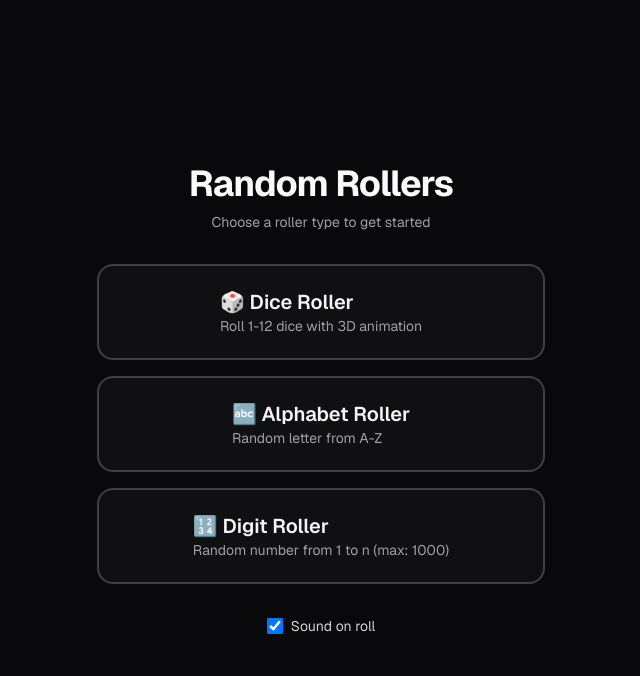
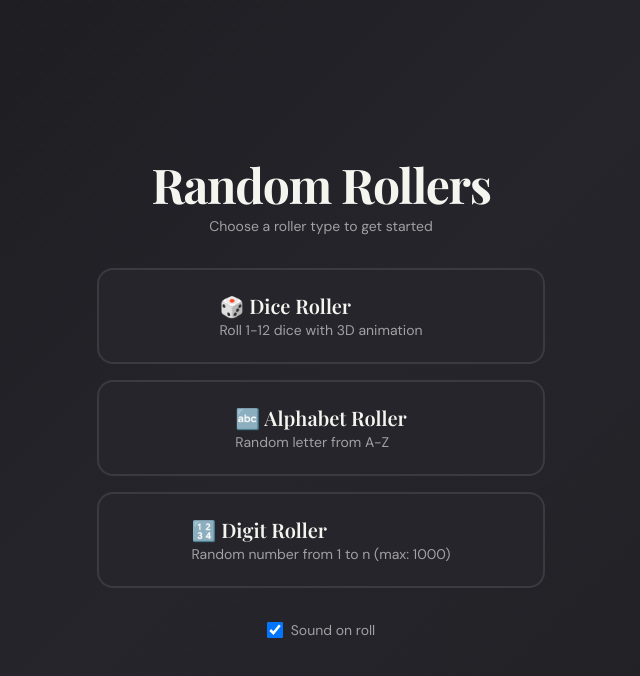
Before and after one commit to mail2robbins/diceroller, a Next.js app: page / in a window 1280 px wide. Shown: the top 676 px of the page, without its empty margins (319-959 px from the left). Built offline with nearby package versions, Linux system fonts and the light colour scheme.

Commit message:
feat: add color scheme

```diff
--- a/app/globals.css
+++ b/app/globals.css
@@ -1,23 +1,69 @@
 @import "tailwindcss";
 
 :root {
-  --background: #09090b;
-  --foreground: #fafafa;
-  --surface: #18181b;
-  --accent: #f59e0b;
+  /* Color Palette - Earth tones with warm accent */
+  --color-primary: #1a1a1f;
+  --color-primary-light: #25252b;
+  --color-primary-dark: #121215;
+  --color-accent: #ff6b4a;
+  --color-accent-hover: #ff8566;
+  --color-accent-subtle: rgba(255, 107, 74, 0.15);
+  --color-text-primary: #f5f5f0;
+  --color-text-secondary: #a0a0a5;
+  --color-text-muted: #6b6b70;
+  --color-border: #3a3a40;
+  --color-border-light: #4a4a50;
+  --color-surface: #25252b;
+  --color-surface-hover: #2f2f35;
+  --color-success: #4ade80;
+  --color-warning: #fbbf24;
+  --color-error: #f87171;
+
+  /* Gradient backgrounds */
+  --gradient-primary: linear-gradient(135deg, #1a1a1f 0%, #25252b 50%, #1f1f24 100%);
+  --gradient-surface: linear-gradient(180deg, #25252b 0%, #1f1f24 100%);
+  --gradient-accent: linear-gradient(135deg, #ff6b4a 0%, #ff8566 100%);
+  --gradient-subtle: linear-gradient(45deg, rgba(255, 107, 74, 0.08) 0%, rgba(255, 107, 74, 0.02) 100%);
+
+  /* Pattern backgrounds */
+  --pattern-dots: radial-gradient(circle at 1px 1px, rgba(255, 107, 74, 0.03) 1px, transparent 0);
+  --pattern-grid: linear-gradient(rgba(255, 107, 74, 0.02) 1px, transparent 1px),
+    linear-gradient(90deg, rgba(255, 107, 74, 0.02) 1px, transparent 1px);
 }
 
 @theme inline {
-  --color-background: var(--background);
-  --color-foreground: var(--foreground);
-  --font-sans: var(--font-geist-sans);
-  --font-mono: var(--font-geist-mono);
+  --color-background: var(--color-primary);
+  --color-foreground: var(--color-text-primary);
+  --font-display: var(--font-display);
+  --font-body: var(--font-body);
 }
 
 body {
-  background: var(--background);
-  color: var(--foreground);
-  font-family: var(--font-geist-sans), system-ui, sans-serif;
+  background: var(--gradient-primary);
+  color: var(--color-text-primary);
+  font-family: var(--font-body), system-ui, sans-serif;
+  min-height: 100vh;
+  position: relative;
+}
+
+/* Add subtle geometric pattern overlay */
+body::before {
+  content: "";
+  position: fixed;
+  top: 0;
+  left: 0;
+  right: 0;
+  bottom: 0;
+  background: var(--pattern-dots);
+  background-size: 24px 24px;
+  pointer-events: none;
+  z-index: 0;
+}
+
+/* Ensure content sits above pattern */
+body > * {
+  position: relative;
+  z-index: 1;
 }
 
 .backface-hidden {
--- a/app/layout.tsx
+++ b/app/layout.tsx
@@ -1,15 +1,17 @@
 import type { Metadata, Viewport } from "next";
-import { Geist, Geist_Mono } from "next/font/google";
+import { Playfair_Display, DM_Sans } from "next/font/google";
 import "./globals.css";
 
-const geistSans = Geist({
-  variable: "--font-geist-sans",
+const playfairDisplay = Playfair_Display({
+  variable: "--font-display",
   subsets: ["latin"],
+  weight: ["400", "600", "700"],
 });
 
-const geistMono = Geist_Mono({
-  variable: "--font-geist-mono",
+const dmSans = DM_Sans({
+  variable: "--font-body",
   subsets: ["latin"],
+  weight: ["400", "500", "600"],
 });
 
 export const metadata: Metadata = {
@@ -28,14 +30,14 @@ export const metadata: Metadata = {
 };
 
 export const viewport: Viewport = {
-  themeColor: "#f59e0b",
+  themeColor: "#ff6b4a",
 };
 
 export default function RootLayout({ children }: LayoutProps<"/">) {
   return (
     <html
       lang="en"
-      className={`${geistSans.variable} ${geistMono.variable} h-full antialiased`}
+      className={`${playfairDisplay.variable} ${dmSans.variable} h-full antialiased`}
     >
       <body className="min-h-full flex flex-col bg-zinc-950 text-zinc-50">
         {children}
--- a/components/DiceRoller.tsx
+++ b/components/DiceRoller.tsx
@@ -45,22 +45,22 @@ export function DiceRoller() {
       <div className="flex min-h-[100dvh] w-full flex-col items-center justify-center px-4 py-10 sm:px-6">
         <div className="flex w-full max-w-md flex-col gap-8">
           <header className="space-y-2 text-center">
-            <h1 className="text-3xl font-bold tracking-tight text-zinc-50 sm:text-4xl">
+            <h1 className="text-4xl font-bold tracking-tight text-[var(--color-text-primary)] sm:text-5xl font-display">
               Dice Roller
             </h1>
-            <p className="text-sm text-zinc-400">
+            <p className="text-sm text-[var(--color-text-secondary)]">
               Choose how many dice you want, then roll in fullscreen.
             </p>
           </header>
 
           <DiceCountSelector value={diceCount} onChange={setDiceCount} />
 
-          <label className="flex cursor-pointer items-center justify-center gap-2 text-sm text-zinc-300">
+          <label className="flex cursor-pointer items-center justify-center gap-2 text-sm text-[var(--color-text-secondary)]">
             <input
               type="checkbox"
               checked={soundEnabled}
               onChange={(e) => setSoundEnabled(e.target.checked)}
-              className="h-4 w-4 rounded border-zinc-600 bg-zinc-800 text-amber-500 focus-visible:outline focus-visible:outline-2 focus-visible:outline-offset-2 focus-visible:outline-amber-400"
+              className="h-4 w-4 rounded border-[var(--color-border)] bg-[var(--color-surface)] text-[var(--color-accent)] focus-visible:outline focus-visible:outline-2 focus-visible:outline-offset-2 focus-visible:outline-[var(--color-accent)]"
             />
             Sound on roll
           </label>
@@ -68,7 +68,7 @@ export function DiceRoller() {
           <button
             type="button"
             onClick={() => setInSession(true)}
-            className="h-14 w-full rounded-2xl bg-gradient-to-r from-amber-500 to-orange-600 text-lg font-semibold text-zinc-950 shadow-lg shadow-amber-900/30 transition hover:from-amber-400 hover:to-orange-500 focus-visible:outline focus-visible:outline-2 focus-visible:outline-offset-2 focus-visible:outline-amber-300"
+            className="h-14 w-full rounded-2xl bg-[var(--gradient-accent)] text-lg font-semibold text-[var(--color-primary-dark)] shadow-lg shadow-[var(--color-accent)]/20 transition hover:opacity-90 focus-visible:outline focus-visible:outline-2 focus-visible:outline-offset-2 focus-visible:outline-[var(--color-accent)] font-display"
           >
             Start rolling
           </button>
@@ -76,7 +76,7 @@ export function DiceRoller() {
           <button
             type="button"
             onClick={() => setMode("home")}
-            className="h-12 w-full rounded-xl border-2 border-zinc-700 bg-zinc-900 text-base font-medium text-zinc-300 transition hover:bg-zinc-800 focus-visible:outline focus-visible:outline-2 focus-visible:outline-offset-2 focus-visible:outline-amber-400"
+            className="h-12 w-full rounded-xl border-2 border-[var(--color-border)] bg-[var(--color-surface)] text-base font-medium text-[var(--color-text-secondary)] transition hover:bg-[var(--color-surface-hover)] focus-visible:outline focus-visible:outline-2 focus-visible:outline-offset-2 focus-visible:outline-[var(--color-accent)]"
           >
             ← Back to menu
           </button>
@@ -89,10 +89,10 @@ export function DiceRoller() {
     <div className="flex min-h-[100dvh] w-full flex-col items-center justify-center px-4 py-10 sm:px-6">
       <div className="flex w-full max-w-md flex-col gap-8">
         <header className="space-y-2 text-center">
-          <h1 className="text-3xl font-bold tracking-tight text-zinc-50 sm:text-4xl">
+          <h1 className="text-4xl font-bold tracking-tight text-[var(--color-text-primary)] sm:text-5xl font-display">
             Random Rollers
           </h1>
-          <p className="text-sm text-zinc-400">
+          <p className="text-sm text-[var(--color-text-secondary)]">
             Choose a roller type to get started
           </p>
         </header>
@@ -101,43 +101,43 @@ export function DiceRoller() {
           <button
             type="button"
             onClick={() => setMode("dice")}
-            className="flex h-24 items-center justify-center rounded-2xl border-2 border-zinc-700 bg-zinc-900/50 px-6 text-left transition hover:border-amber-500 hover:bg-zinc-800 focus-visible:outline focus-visible:outline-2 focus-visible:outline-offset-2 focus-visible:outline-amber-400"
+            className="flex h-24 items-center justify-center rounded-2xl border-2 border-[var(--color-border)] bg-[var(--color-surface)] px-6 text-left transition hover:border-[var(--color-accent)] hover:bg-[var(--color-surface-hover)] focus-visible:outline focus-visible:outline-2 focus-visible:outline-offset-2 focus-visible:outline-[var(--color-accent)]"
           >
             <div>
-              <h2 className="text-xl font-semibold text-zinc-100">🎲 Dice Roller</h2>
-              <p className="text-sm text-zinc-400">Roll 1-12 dice with 3D animation</p>
+              <h2 className="text-xl font-semibold text-[var(--color-text-primary)] font-display">🎲 Dice Roller</h2>
+              <p className="text-sm text-[var(--color-text-secondary)]">Roll 1-12 dice with 3D animation</p>
             </div>
           </button>
 
           <button
             type="button"
             onClick={() => setMode("alphabet")}
-            className="flex h-24 items-center justify-center rounded-2xl border-2 border-zinc-700 bg-zinc-900/50 px-6 text-left transition hover:border-amber-500 hover:bg-zinc-800 focus-visible:outline focus-visible:outline-2 focus-visible:outline-offset-2 focus-visible:outline-amber-400"
+            className="flex h-24 items-center justify-center rounded-2xl border-2 border-[var(--color-border)] bg-[var(--color-surface)] px-6 text-left transition hover:border-[var(--color-accent)] hover:bg-[var(--color-surface-hover)] focus-visible:outline focus-visible:outline-2 focus-visible:outline-offset-2 focus-visible:outline-[var(--color-accent)]"
           >
             <div>
-              <h2 className="text-xl font-semibold text-zinc-100">🔤 Alphabet Roller</h2>
-              <p className="text-sm text-zinc-400">Random letter from A-Z</p>
+              <h2 className="text-xl font-semibold text-[var(--color-text-primary)] font-display">🔤 Alphabet Roller</h2>
+              <p className="text-sm text-[var(--color-text-secondary)]">Random letter from A-Z</p>
             </div>
           </button>
 
           <button
             type="button"
             onClick={() => setMode("digit")}
-            className="flex h-24 items-center justify-center rounded-2xl border-2 border-zinc-700 bg-zinc-900/50 px-6 text-left transition hover:border-amber-500 hover:bg-zinc-800 focus-visible:outline focus-visible:outline-2 focus-visible:outline-offset-2 focus-visible:outline-amber-400"
+            className="flex h-24 items-center justify-center rounded-2xl border-2 border-[var(--color-border)] bg-[var(--color-surface)] px-6 text-left transition hover:border-[var(--color-accent)] hover:bg-[var(--color-surface-hover)] focus-visible:outline focus-visible:outline-2 focus-visible:outline-offset-2 focus-visible:outline-[var(--color-accent)]"
           >
             <div>
-              <h2 className="text-xl font-semibold text-zinc-100">🔢 Digit Roller</h2>
-              <p className="text-sm text-zinc-400">Random number from 1 to n (max: 1000)</p>
+              <h2 className="text-xl font-semibold text-[var(--color-text-primary)] font-display">🔢 Digit Roller</h2>
+              <p className="text-sm text-[var(--color-text-secondary)]">Random number from 1 to n (max: 1000)</p>
             </div>
           </button>
         </div>
 
-        <label className="flex cursor-pointer items-center justify-center gap-2 text-sm text-zinc-300">
+        <label className="flex cursor-pointer items-center justify-center gap-2 text-sm text-[var(--color-text-secondary)]">
           <input
             type="checkbox"
             checked={soundEnabled}
             onChange={(e) => setSoundEnabled(e.target.checked)}
-            className="h-4 w-4 rounded border-zinc-600 bg-zinc-800 text-amber-500 focus-visible:outline focus-visible:outline-2 focus-visible:outline-offset-2 focus-visible:outline-amber-400"
+            className="h-4 w-4 rounded border-[var(--color-border)] bg-[var(--color-surface)] text-[var(--color-accent)] focus-visible:outline focus-visible:outline-2 focus-visible:outline-offset-2 focus-visible:outline-[var(--color-accent)]"
           />
           Sound on roll
         </label>
--- a/components/DiePips.tsx
+++ b/components/DiePips.tsx
@@ -54,7 +54,7 @@ export function DiePips({ value, className = "" }: DiePipsProps) {
         return (
           <span
             key={cell}
-            className={`m-auto rounded-full bg-red-500 shadow-inner ${
+            className={`m-auto rounded-full bg-[var(--color-accent)] shadow-inner ${
               show ? "h-[65%] w-[65%] opacity-100" : "h-0 w-0 opacity-0"
             }`}
           />
```
Also changed, not shown: components/AlphabetRoller.tsx (+6 -6 lines), components/DiceCountSelector.tsx (+8 -8 lines), components/Die3D.tsx (+7 -7 lines), components/DigitRoller.tsx (+10 -10 lines), components/FullscreenRollView.tsx (+13 -13 lines), components/RollHistoryList.tsx (+9 -9 lines), public/manifest.json.
